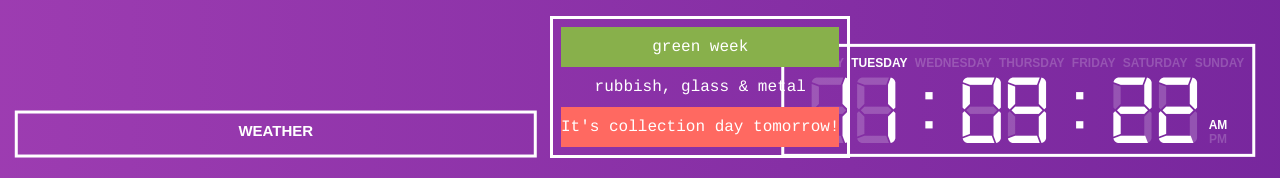
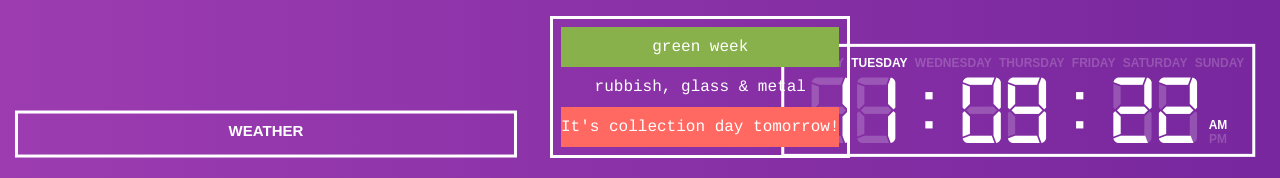
Before and after one commit to conorhennessy/php-Boy, a PHP site: page / in a window 1280 px wide. Shown: the part 622-800 px from the top of the page. Run offline with PHP 8.4, Linux system fonts and the light colour scheme.

Commit message:
string trimming cuz it looked bad

```diff
--- a/css/index.css
+++ b/css/index.css
@@ -219,12 +219,12 @@ div.weatherpane {
     left: 20px;
     transform: translate(-1%,-1%);
     padding: 8px;
-	width:500px;
+	width:480px;
 }
 
 div.weather {
 	width:100%;
-	padding-left:17px;
+	padding-left:5px;
 	display:inline-block;
 	margin: 0 auto;
 	font-size: 12px;
--- a/readtorrentscrape.js
+++ b/readtorrentscrape.js
@@ -29,7 +29,7 @@ function PrintTorrent(line){
 	var vals = line.split(",");
 
 	var type = document.createElement("p");								//terrible variable names
-	var typeval = document.createTextNode(vals[2]);
+	var typeval = document.createTextNode(vals[2].substr(0,50));
 	type.style.display="inline";
 	type.style.padding="5px";
 	type.appendChild(typeval);
```
